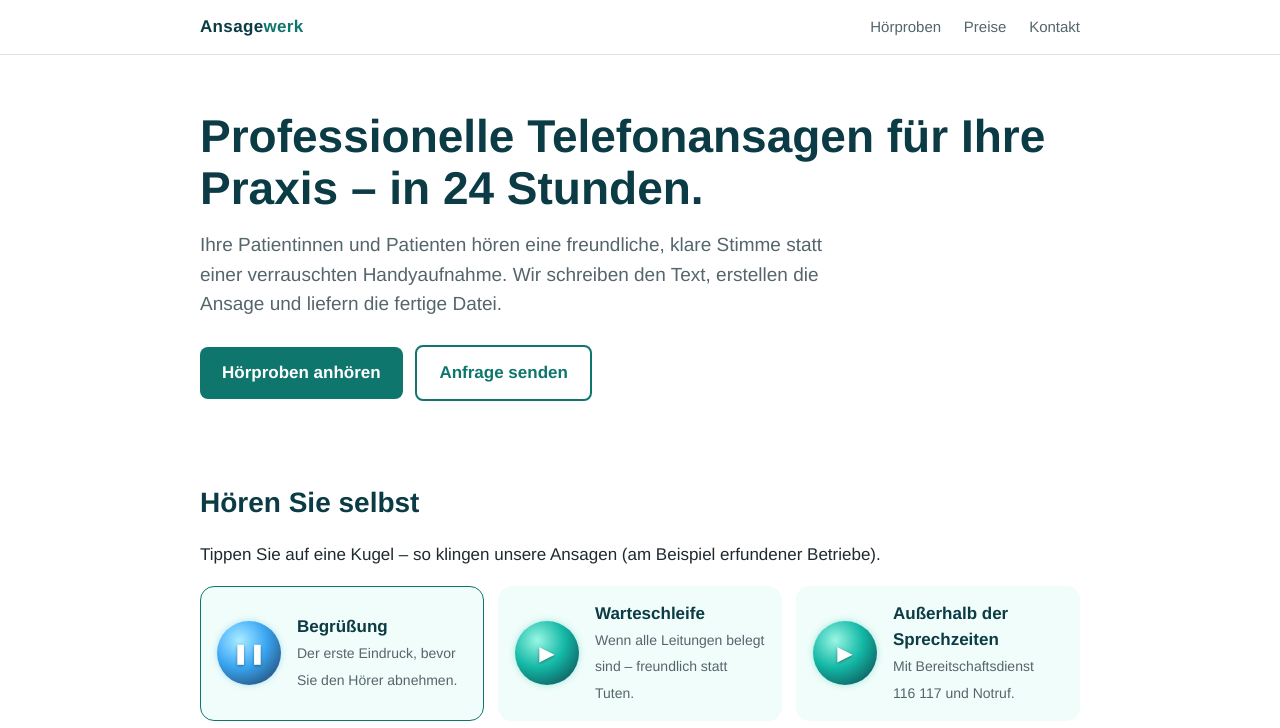
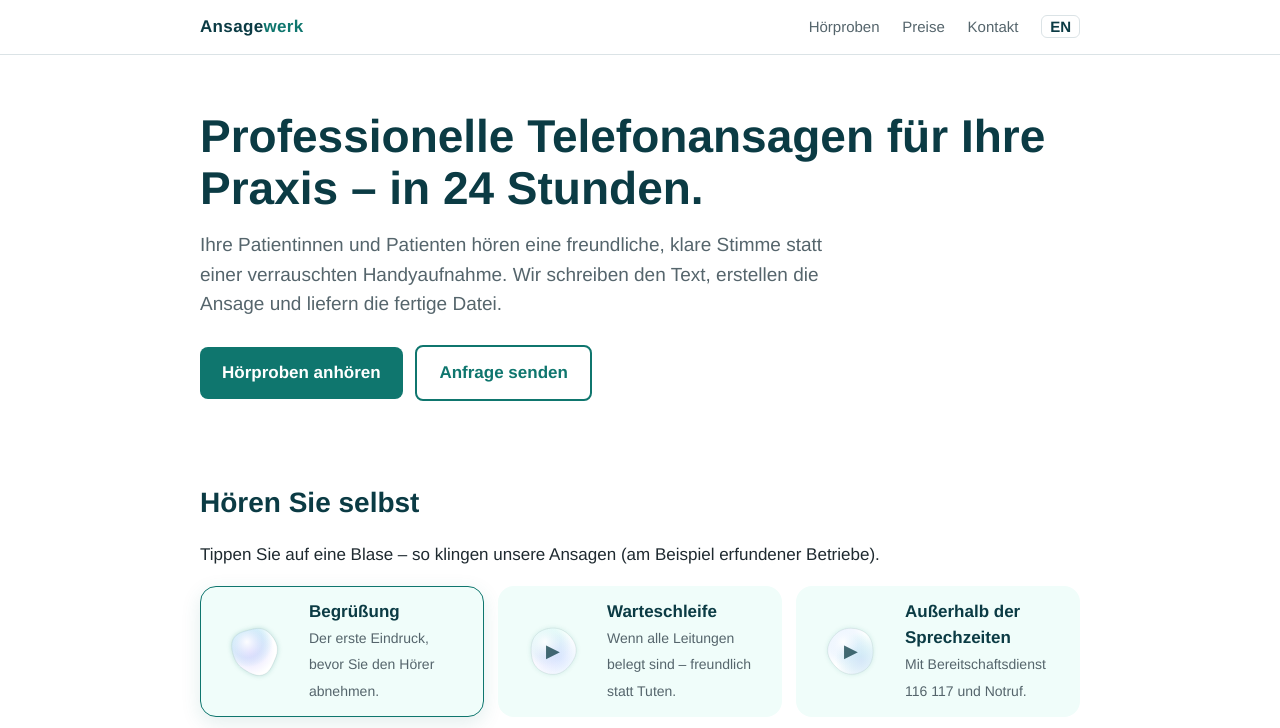
Before and after one commit to MisterT-sudo/Ki-stimmen, a plain HTML site: page website/index.html in a window 1280 px wide. Both pictures are taken after a click on the button 342 px from the left and 653 px from the top of the page. Shown: the top 728 px of the page. Drawn offline with Linux system fonts and the light colour scheme.

Commit message:
Website: animierte weiße Sprechblasen, englische Version mit DE/EN-Umschalter
Co-Authored-By: Claude Opus 5.5 <noreply@anthropic.com>
Claude-Session: https://claude.ai/code/session_01NmVgpLyoKZxgaEGKkPjMiu

```diff
--- a/website/index.html
+++ b/website/index.html
@@ -16,6 +16,7 @@
       <a href="#hoerproben">Hörproben</a>
       <a href="#preise">Preise</a>
       <a href="#kontakt">Kontakt</a>
+      <a class="lang" href="en.html" lang="en">EN</a>
     </nav>
   </div>
 </header>
@@ -32,30 +33,30 @@
   <section id="hoerproben">
     <div class="wrap">
       <h2>Hören Sie selbst</h2>
-      <p>Tippen Sie auf eine Kugel – so klingen unsere Ansagen (am Beispiel erfundener Betriebe).</p>
+      <p>Tippen Sie auf eine Blase – so klingen unsere Ansagen (am Beispiel erfundener Betriebe).</p>
       <div class="orbs">
         <button class="orb-card" data-src="audio/1_begruessung.mp3" aria-label="Begrüßung abspielen">
-          <span class="orb"><span class="orb-core"></span><span class="orb-icon">▶</span></span>
+          <span class="orb"><canvas></canvas><span class="orb-icon">▶</span></span>
           <span class="orb-text"><b>Begrüßung</b><small>Der erste Eindruck, bevor Sie den Hörer abnehmen.</small></span>
         </button>
         <button class="orb-card" data-src="audio/2_warteschleife.mp3" aria-label="Warteschleife abspielen">
-          <span class="orb"><span class="orb-core"></span><span class="orb-icon">▶</span></span>
+          <span class="orb"><canvas></canvas><span class="orb-icon">▶</span></span>
           <span class="orb-text"><b>Warteschleife</b><small>Wenn alle Leitungen belegt sind – freundlich statt Tuten.</small></span>
         </button>
         <button class="orb-card" data-src="audio/3_ausserhalb_sprechzeiten.mp3" aria-label="Außerhalb der Sprechzeiten abspielen">
-          <span class="orb"><span class="orb-core"></span><span class="orb-icon">▶</span></span>
+          <span class="orb"><canvas></canvas><span class="orb-icon">▶</span></span>
           <span class="orb-text"><b>Außerhalb der Sprechzeiten</b><small>Mit Bereitschaftsdienst 116&nbsp;117 und Notruf.</small></span>
         </button>
         <button class="orb-card" data-src="audio/4_weihnachten.mp3" aria-label="Weihnachten / Urlaub abspielen">
-          <span class="orb"><span class="orb-core"></span><span class="orb-icon">▶</span></span>
+          <span class="orb"><canvas></canvas><span class="orb-icon">▶</span></span>
           <span class="orb-text"><b>Weihnachten / Urlaub</b><small>Geänderte Öffnungszeiten zwischen den Jahren.</small></span>
         </button>
         <button class="orb-card" data-src="audio/5_handwerker.mp3" aria-label="Handwerksbetrieb abspielen">
-          <span class="orb"><span class="orb-core"></span><span class="orb-icon">▶</span></span>
+          <span class="orb"><canvas></canvas><span class="orb-icon">▶</span></span>
           <span class="orb-text"><b>Handwerksbetrieb</b><small>Anrufbeantworter für einen Elektrobetrieb.</small></span>
         </button>
         <button class="orb-card" data-src="audio/6_englisch.mp3" aria-label="Englisch abspielen">
-          <span class="orb"><span class="orb-core"></span><span class="orb-icon">▶</span></span>
+          <span class="orb"><canvas></canvas><span class="orb-icon">▶</span></span>
           <span class="orb-text"><b>Englisch</b><small>Dieselbe Stimme – auch für internationale Patienten.</small></span>
         </button>
       </div>
--- a/website/player.js
+++ b/website/player.js
@@ -1,54 +1,99 @@
-// Kugel-Player: Die Kugel pulsiert passend zur Lautstärke der Ansage.
+// Sprechblasen-Player: weiße, weich schimmernde Blasen, die sich zur Stimme verformen.
 (function () {
-  var audio = new Audio(), ctx, analyser, data, current = null, raf;
-  audio.crossOrigin = 'anonymous';
+  var audio = new Audio(), ctx, analyser, data, current = null;
+  var cards = [].slice.call(document.querySelectorAll('.orb-card'));
+  var state = cards.map(function (card, i) {
+    var cv = card.querySelector('canvas'), dpr = Math.min(window.devicePixelRatio || 1, 2);
+    cv.width = 76 * dpr; cv.height = 76 * dpr;
+    return { card: card, cv: cv, g: cv.getContext('2d'), dpr: dpr, seed: i * 1.7, lvl: 0, energy: 0 };
+  });
 
   function setupAnalyser() {
     if (ctx) return;
     try {
       ctx = new (window.AudioContext || window.webkitAudioContext)();
       var src = ctx.createMediaElementSource(audio);
-      analyser = ctx.createAnalyser();
-      analyser.fftSize = 256;
+      analyser = ctx.createAnalyser(); analyser.fftSize = 256; analyser.smoothingTimeConstant = .7;
       data = new Uint8Array(analyser.frequencyBinCount);
       src.connect(analyser); analyser.connect(ctx.destination);
     } catch (e) { analyser = null; }
   }
 
-  function loop() {
-    if (!current) return;
-    var lvl;
-    if (analyser) {
-      analyser.getByteFrequencyData(data);
-      var sum = 0; for (var i = 0; i < data.length; i++) sum += data[i];
-      lvl = Math.min(1, (sum / data.length) / 90);
-    } else {
-      lvl = 0.3 + 0.3 * Math.sin(Date.now() / 120);
+  function level() {
+    if (!analyser) return .35 + .25 * Math.sin(Date.now() / 110);
+    analyser.getByteFrequencyData(data);
+    var sum = 0; for (var i = 2; i < 60; i++) sum += data[i];
+    return Math.min(1, sum / 58 / 110);
+  }
+
+  function draw(s, t) {
+    var g = s.g, W = s.cv.width, cx = W / 2, cy = W / 2, R = W * .30;
+    var playing = s.card === current;
+    var target = playing ? level() : 0;
+    s.lvl += (target - s.lvl) * .25;
+    s.energy += ((playing ? 1 : 0) - s.energy) * .06;
+    var amp = .035 + s.energy * .05 + s.lvl * .11, speed = .6 + s.energy * 1.6;
+    g.clearRect(0, 0, W, W);
+
+    // Blasen-Umriss mit weichen Wellen
+    g.beginPath();
+    for (var k = 0; k <= 64; k++) {
+      var a = k / 64 * Math.PI * 2, tt = t * speed + s.seed;
+      var r = R * (1 + s.lvl * .1 + amp * (Math.sin(a * 3 + tt * 1.3) * .6 + Math.sin(a * 5 - tt * 1.7) * .3 + Math.sin(a * 2 + tt * .7) * .4));
+      var x = cx + Math.cos(a) * r, y = cy + Math.sin(a) * r;
+      k ? g.lineTo(x, y) : g.moveTo(x, y);
     }
-    current.querySelector('.orb').style.setProperty('--lvl', lvl.toFixed(3));
-    raf = requestAnimationFrame(loop);
+    g.closePath();
+
+    // Schatten / Glow
+    g.save();
+    g.shadowColor = 'rgba(15,118,110,' + (.15 + s.energy * .1 + s.lvl * .12) + ')';
+    g.shadowBlur = (5 + s.lvl * 9) * s.dpr;
+    g.fillStyle = '#fff'; g.fill();
+    g.restore();
+
+    // Innen: weiß mit wandernden Pastell-Schimmern
+    g.save(); g.clip();
+    var cols = ['rgba(153,246,228,', 'rgba(191,219,254,', 'rgba(221,214,254,'];
+    for (var j = 0; j < 3; j++) {
+      var ang = t * (.5 + j * .23) * speed + j * 2.1 + s.seed;
+      var px = cx + Math.cos(ang) * R * .45, py = cy + Math.sin(ang * 1.2) * R * .45;
+      var grd = g.createRadialGradient(px, py, 0, px, py, R * 1.1);
+      grd.addColorStop(0, cols[j] + (.55 + s.energy * .35) + ')');
+      grd.addColorStop(1, cols[j] + '0)');
+      g.fillStyle = grd; g.fillRect(0, 0, W, W);
+    }
+    var hl = g.createRadialGradient(cx - R * .35, cy - R * .4, 0, cx - R * .35, cy - R * .4, R * .7);
+    hl.addColorStop(0, 'rgba(255,255,255,.95)'); hl.addColorStop(1, 'rgba(255,255,255,0)');
+    g.fillStyle = hl; g.fillRect(0, 0, W, W);
+    g.restore();
+
+    g.lineWidth = 1 * s.dpr; g.strokeStyle = 'rgba(11,59,68,.08)'; g.stroke();
   }
+
+  function frame(ms) {
+    var t = ms / 1000;
+    state.forEach(function (s) { draw(s, t); });
+    requestAnimationFrame(frame);
+  }
+  requestAnimationFrame(frame);
 
   function stop() {
     if (!current) return;
     current.classList.remove('playing');
     current.querySelector('.orb-icon').textContent = '▶';
-    current.querySelector('.orb').style.setProperty('--lvl', 0);
-    current = null; cancelAnimationFrame(raf);
+    current = null;
   }
 
-  document.querySelectorAll('.orb-card').forEach(function (card) {
+  cards.forEach(function (card) {
     card.addEventListener('click', function () {
       setupAnalyser();
       if (ctx && ctx.state === 'suspended') ctx.resume();
       if (current === card) { audio.pause(); stop(); return; }
       stop();
-      current = card;
-      card.classList.add('playing');
+      current = card; card.classList.add('playing');
       card.querySelector('.orb-icon').textContent = '❚❚';
-      audio.src = card.dataset.src;
-      audio.play();
-      loop();
+      audio.src = card.dataset.src; audio.play();
     });
   });
   audio.addEventListener('ended', stop);
--- a/website/style.css
+++ b/website/style.css
@@ -74,28 +74,21 @@ footer a { margin-right: 16px; color: var(--muted); }
   .btn.ghost { margin: 10px 0 0; }
 }
 
-/* Kugel-Player */
+/* Sprechblasen-Player */
 .orbs { display: grid; grid-template-columns: repeat(auto-fit, minmax(260px, 1fr)); gap: 14px; }
 .orb-card {
   display: flex; align-items: center; gap: 16px; text-align: left; width: 100%;
-  background: var(--soft); border: 1.5px solid transparent; border-radius: 14px;
-  padding: 14px 16px; cursor: pointer; font: inherit; color: inherit; transition: border-color .2s;
+  background: var(--soft); border: 1.5px solid transparent; border-radius: 16px;
+  padding: 12px 16px; cursor: pointer; font: inherit; color: inherit; transition: border-color .2s, box-shadow .2s;
 }
-.orb-card:hover, .orb-card.playing { border-color: var(--teal); }
-.orb {
-  --lvl: 0; position: relative; flex: none; width: 64px; height: 64px; border-radius: 50%;
-  display: grid; place-items: center;
-}
-.orb-core {
-  position: absolute; inset: 0; border-radius: 50%;
-  background: radial-gradient(circle at 35% 30%, #99f6e4, #14b8a6 45%, #0b3b44 100%);
-  box-shadow: 0 0 calc(6px + var(--lvl) * 30px) rgba(20,184,166,calc(.35 + var(--lvl) * .5));
-  transform: scale(calc(1 + var(--lvl) * .22));
-  transition: transform .06s linear, box-shadow .06s linear;
-}
-.orb-card.playing .orb-core { animation: swirl 3s linear infinite; }
-@keyframes swirl { to { filter: hue-rotate(40deg); } }
-.orb-icon { position: relative; color: #fff; font-size: 20px; text-shadow: 0 1px 3px rgba(0,0,0,.4); }
+.orb-card:hover, .orb-card.playing { border-color: var(--teal); box-shadow: 0 6px 20px rgba(15,118,110,.12); }
+.orb { position: relative; flex: none; width: 76px; height: 76px; display: grid; place-items: center; }
+.orb canvas { position: absolute; inset: 0; width: 100%; height: 100%; }
+.orb-icon { position: relative; color: var(--dark); font-size: 18px; opacity: .75; transition: opacity .2s; }
+.orb-card.playing .orb-icon { opacity: 0; }
+.orb-card.playing:hover .orb-icon { opacity: .6; }
 .orb-text b { display: block; color: var(--dark); font-size: 17px; }
 .orb-text small { color: var(--muted); font-size: 14px; }
 .step strong { color: var(--dark); }
+header nav a.lang { border: 1.5px solid var(--line); border-radius: 6px; padding: 2px 8px; font-weight: 600; color: var(--dark); }
+@media (max-width: 560px) { header nav { display: block; } header nav a:not(.lang) { display: none; } }
```
Also changed, not shown: website/en.html (added, +169 -0 lines), website/vorschau_player.png, 1 other file.
